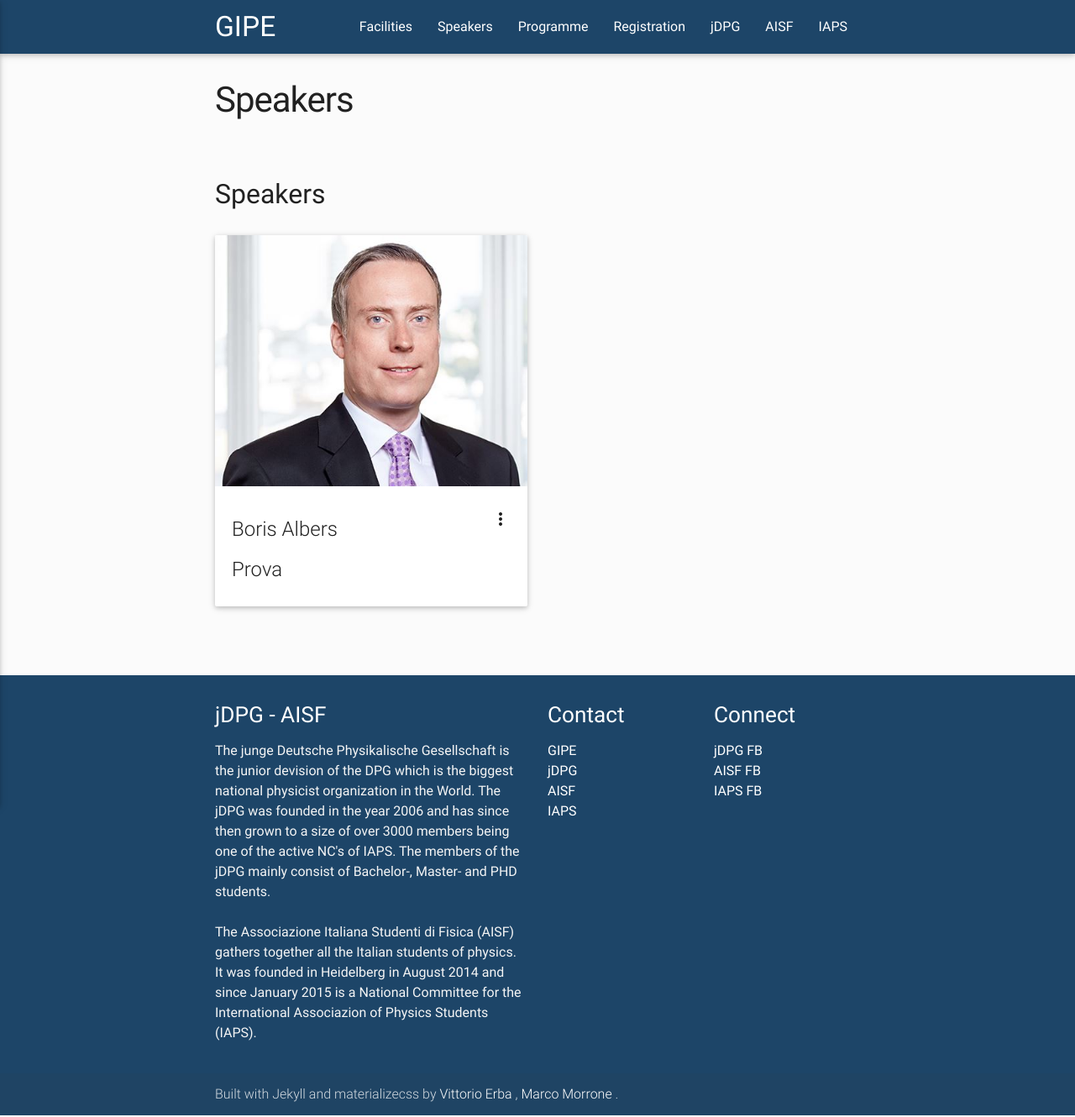
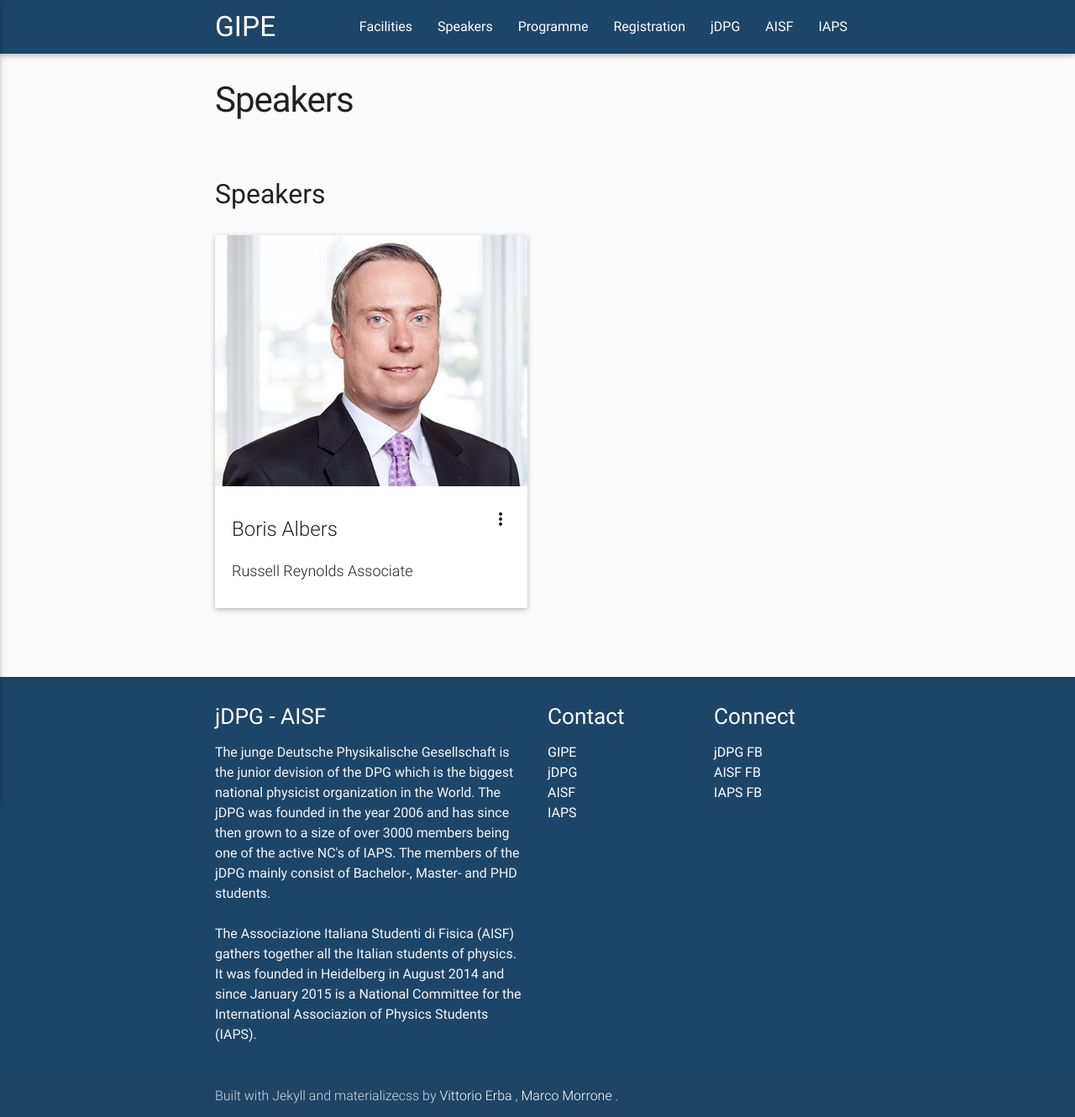
Before and after one commit to eligara/gipe, a Jekyll site: the page built from speakers.html, in a window 1280 px wide. Shown: the whole page at 84% size. Built offline with Jekyll 4.4.1, drawn with Linux system fonts in a browser that asks for light colours; nearby versions of some CDN libraries.

Commit message:
update card speaker

```diff
--- a/_data/speakers.yml
+++ b/_data/speakers.yml
@@ -6,4 +6,4 @@ science:
     descr: "Dr. Boris Albers works with leading organizations in the industrial/natural resources sector, including transportation, energy, utilities, waste management, manufacturing, and services. He also works for private equity companies and is involved in leadership and succession projects.
 Boris has recently completed searches for senior executives and supervisory and advisory board members. These included members for the advisory board of a private equity company and searches for CEO, CFO, CHRO, and CPO positions. In addition, he conducted search assignments for a leading energy company.
 Prior to joining Russell Reynolds Associates, Boris spent four years as a consultant with the Boston Consulting Group, where he developed long-term visions, strategies, new business models, and organizational improvements and supported the implementation of such projects. He advised management in the industry, technology, and financial services sectors, focusing on companies in Germany, Scandinavia, and Africa."
-    shortdes: "Prova"
+    shortdes: "Russell Reynolds Associate"
--- a/speakers.html
+++ b/speakers.html
@@ -20,7 +20,12 @@ title: Speakers
 </div>
 <div class="card-content">
 <span class="card-title activator grey-text text-darken-4">{{ item.title }}<i class="material-icons right">more_vert</i>
-<p>{{ item.shortdes }}</p></span>
+<p>
+<small>
+{{ item.shortdes }}
+</small>
+</p>
+</span>
 </div>
 <div class="card-reveal">
 <span class="card-title grey-text text-darken-4">{{ item.title }}<i class="material-icons right">close</i></span>
```
